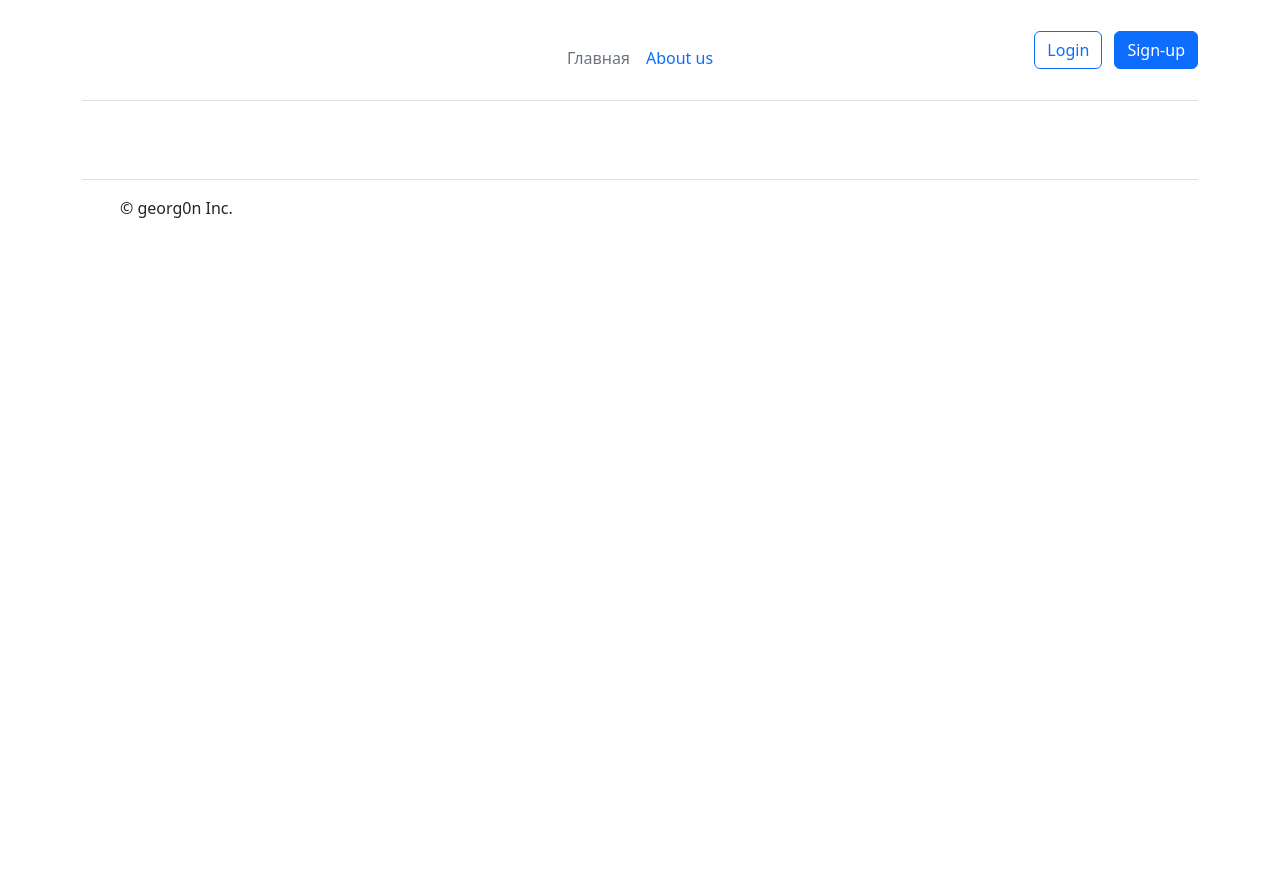
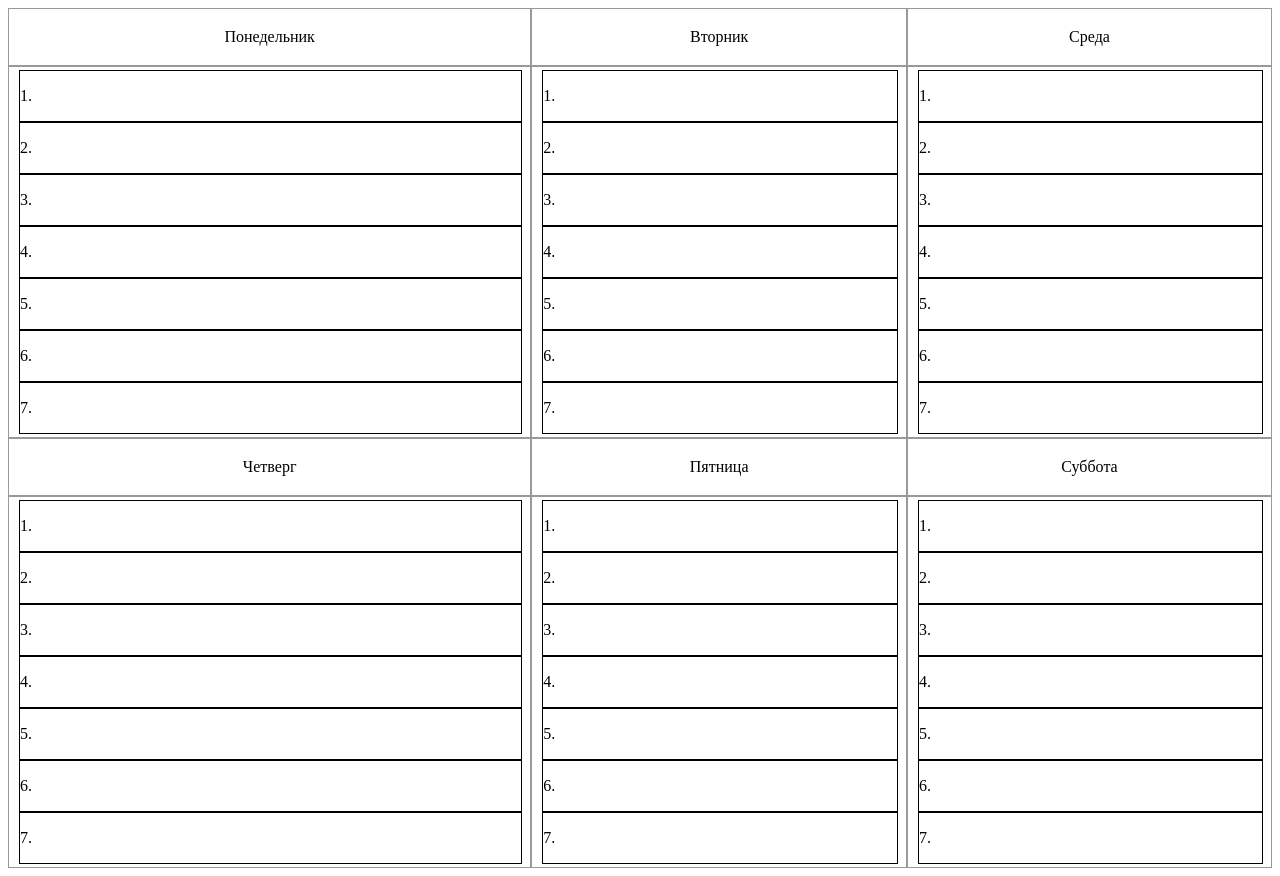
Before and after one commit to georg0n/Project_OP, a Flask app: page / in a window 1280 px wide. Before the commit the page ends 218 px from the top, so only its background shows below. Run offline with Flask 3, Linux system fonts and the light colour scheme.

Commit message:
new html

```diff
--- a/app.py
+++ b/app.py
@@ -2,8 +2,6 @@ from flask import Flask, render_template, url_for
 from datetime import datetime
 
 app = Flask(__name__)
-
-
 
 
 @app.route('/')
--- a/static/css/style.css
+++ b/static/css/style.css
@@ -1,27 +1,31 @@
-.container {
+.divTable{
+    display: table;
     width: 100%;
-    max-width: 2560px;
-    padding: 15px;
-    margin: 0 auto;
 }
-
-.container div {
-    float: left;
-    margin-bottom: 15px;
+.divTableRow {
+    display: table-row;
 }
-
-.logo {
-    float: left;
+.divTableHeading {
+    background-color: #EEE;
+    display: table-header-group;
 }
-
-.schedule {
-    width: 60%;
-    background-color: antiquewhite;
-    overflow: hidden;
+.divTableCell, .divTableHead {
+    border: 1px solid #999999;
+    display: table-cell;
+    padding: 3px 10px;
 }
-
-.number_group {
-    width: 100%;
+.divTableHeading {
+    background-color: #EEE;
+    display: table-header-group;
+    font-weight: bold;
+}
+.divTableFoot {
+    background-color: #EEE;
+    display: table-footer-group;
+    font-weight: bold;
+}
+.divTableBody {
+    display: table-row-group;
 }
 
 .string {
@@ -31,34 +35,3 @@
     border: 1px double black;
 
 }
-
-
-nav {
-    float: right;
-}
-
-nav ul {
-    margin: 0;
-    padding: 0;
-    list-style: none;
-}
-
-nav li {
-    display: inline-block;
-}
-
-.container::after {
-    content: "";
-    display: table;
-    clear: both;
-}
-
-nav a{
-    text-decoration: none;
-    line-height: 38px;
-}
-
-
-.header {
-    background-color: #6ce3e3;
-}
--- a/templates/index.html
+++ b/templates/index.html
@@ -1,52 +1,75 @@
 <!doctype html>
-<html lang="ru">
+<html lang="en">
 <head>
     <meta charset="UTF-8">
     <meta name="viewport"
           content="width=device-width, user-scalable=no, initial-scale=1.0, maximum-scale=1.0, minimum-scale=1.0">
-    <link rel="stylesheet" href="{{ url_for('static', filename='css/style.css') }}">
-    <link rel="stylesheet" href="https://cdn.jsdelivr.net/npm/bootstrap@5.2.3/dist/css/bootstrap.min.css">
     <meta http-equiv="X-UA-Compatible" content="ie=edge">
-    <title>{% block title %}{% endblock %}</title>
+    <link rel="stylesheet" href="../static/css/style.css">
+    <title>Main Page</title>
 </head>
-
 <body>
-    <div class="container">
-    <header class="d-flex flex-wrap align-items-center justify-content-center justify-content-md-between py-3 mb-4 border-bottom">
-      <div class="col-md-3 mb-2 mb-md-0">
-        <a href="/" class="d-inline-flex link-body-emphasis text-decoration-none">
-          <svg class="bi" width="40" height="32" role="img" aria-label="Bootstrap"><use xlink:href="#bootstrap"></use></svg>
-        </a>
-      </div>
-
-      <ul class="nav col-12 col-md-auto mb-2 justify-content-center mb-md-0">
-        <li><a href="/" class="nav-link px-2 link-secondary">Главная</a></li>
-        <li><a href="/about" class="nav-link px-2">About us</a></li>
-      </ul>
-      <div class="col-md-3 text-end">
-        <button type="button" class="btn btn-outline-primary me-2">Login</button>
-        <button type="button" class="btn btn-primary">Sign-up</button>
-      </div>
-    </header>
-  </div>
-
-    {% block body %}{% endblock %}
-
-<div class="container">
-  <footer class="d-flex flex-wrap justify-content-between align-items-center py-3 my-4 border-top">
-    <div class="col-md-4 d-flex align-items-center">
-      <a href="/" class="mb-3 me-2 mb-md-0 text-body-secondary text-decoration-none lh-1">
-        <svg class="bi" width="30" height="24"><use xlink:href="#bootstrap"></use></svg>
-      </a>
-      <span class="mb-3 mb-md-0 text-body-secondary">© georg0n Inc.</span>
+    <div class="divTable">
+    <div class="divTableBody">
+        <div class="divTableRow">
+            <div class="divTableCell"><p align="center" class="day">Понедельник</p></div>
+            <div class="divTableCell"><p align="center" class="day">Вторник</p></div>
+            <div class="divTableCell"><p align="center" class="day">Среда</p></div>
+        </div>
+        <div class="divTableRow">
+            <div class="divTableCell">
+                <div class="string"><p class="Number_lesson">1.</p></div>
+                <div class="string"><p class="Number_lesson">2.</p></div>
+                <div class="string"><p class="Number_lesson">3.</p></div>
+                <div class="string"><p class="Number_lesson">4.</p></div>
+                <div class="string"><p class="Number_lesson">5.</p></div>
+                <div class="string"><p class="Number_lesson">6.</p></div>
+                <div class="string"><p class="Number_lesson">7.</p></div>
+            </div>
+            <div class="divTableCell"><div class="string"><p class="Number_lesson">1.</p></div>
+                <div class="string"><p class="Number_lesson">2.</p></div>
+                <div class="string"><p class="Number_lesson">3.</p></div>
+                <div class="string"><p class="Number_lesson">4.</p></div>
+                <div class="string"><p class="Number_lesson">5.</p></div>
+                <div class="string"><p class="Number_lesson">6.</p></div>
+                <div class="string"><p class="Number_lesson">7.</p></div></div>
+            <div class="divTableCell"><div class="string"><p class="Number_lesson">1.</p></div>
+                <div class="string"><p class="Number_lesson">2.</p></div>
+                <div class="string"><p class="Number_lesson">3.</p></div>
+                <div class="string"><p class="Number_lesson">4.</p></div>
+                <div class="string"><p class="Number_lesson">5.</p></div>
+                <div class="string"><p class="Number_lesson">6.</p></div>
+                <div class="string"><p class="Number_lesson">7.</p></div></div>
+        </div>
+        <div class="divTableRow">
+            <div class="divTableCell"><p align="center" class="day">Четверг</p></div>
+            <div class="divTableCell"><p align="center" class="day">Пятница</p></div>
+            <div class="divTableCell"><p align="center" class="day">Суббота</p></div>
+        </div>
+        <div class="divTableRow">
+            <div class="divTableCell"><div class="string"><p class="Number_lesson">1.</p></div>
+                <div class="string"><p class="Number_lesson">2.</p></div>
+                <div class="string"><p class="Number_lesson">3.</p></div>
+                <div class="string"><p class="Number_lesson">4.</p></div>
+                <div class="string"><p class="Number_lesson">5.</p></div>
+                <div class="string"><p class="Number_lesson">6.</p></div>
+                <div class="string"><p class="Number_lesson">7.</p></div></div>
+            <div class="divTableCell"><div class="string"><p class="Number_lesson">1.</p></div>
+                <div class="string"><p class="Number_lesson">2.</p></div>
+                <div class="string"><p class="Number_lesson">3.</p></div>
+                <div class="string"><p class="Number_lesson">4.</p></div>
+                <div class="string"><p class="Number_lesson">5.</p></div>
+                <div class="string"><p class="Number_lesson">6.</p></div>
+                <div class="string"><p class="Number_lesson">7.</p></div></div>
+            <div class="divTableCell"><div class="string"><p class="Number_lesson">1.</p></div>
+                <div class="string"><p class="Number_lesson">2.</p></div>
+                <div class="string"><p class="Number_lesson">3.</p></div>
+                <div class="string"><p class="Number_lesson">4.</p></div>
+                <div class="string"><p class="Number_lesson">5.</p></div>
+                <div class="string"><p class="Number_lesson">6.</p></div>
+                <div class="string"><p class="Number_lesson">7.</p></div></div>
+        </div>
     </div>
-
-    <ul class="nav col-md-4 justify-content-end list-unstyled d-flex">
-      <li class="ms-3"><a class="text-body-secondary" href="#"><svg class="bi" width="24" height="24"><use xlink:href="twitter"></use></svg></a></li>
-      <li class="ms-3"><a class="text-body-secondary" href="#"><svg class="bi" width="24" height="24"><use xlink:href="instagram"></use></svg></a></li>
-      <li class="ms-3"><a class="text-body-secondary" href="#"><svg class="bi" width="24" height="24"><use xlink:href="facebook"></use></svg></a></li>
-    </ul>
-  </footer>
 </div>
 </body>
 </html>
```
Also changed, not shown: images/TSvetnoy/index.html (added, +52 -0 lines), index.html (deleted, +0 -44 lines), templates/main.html (added, +10 -0 lines).
